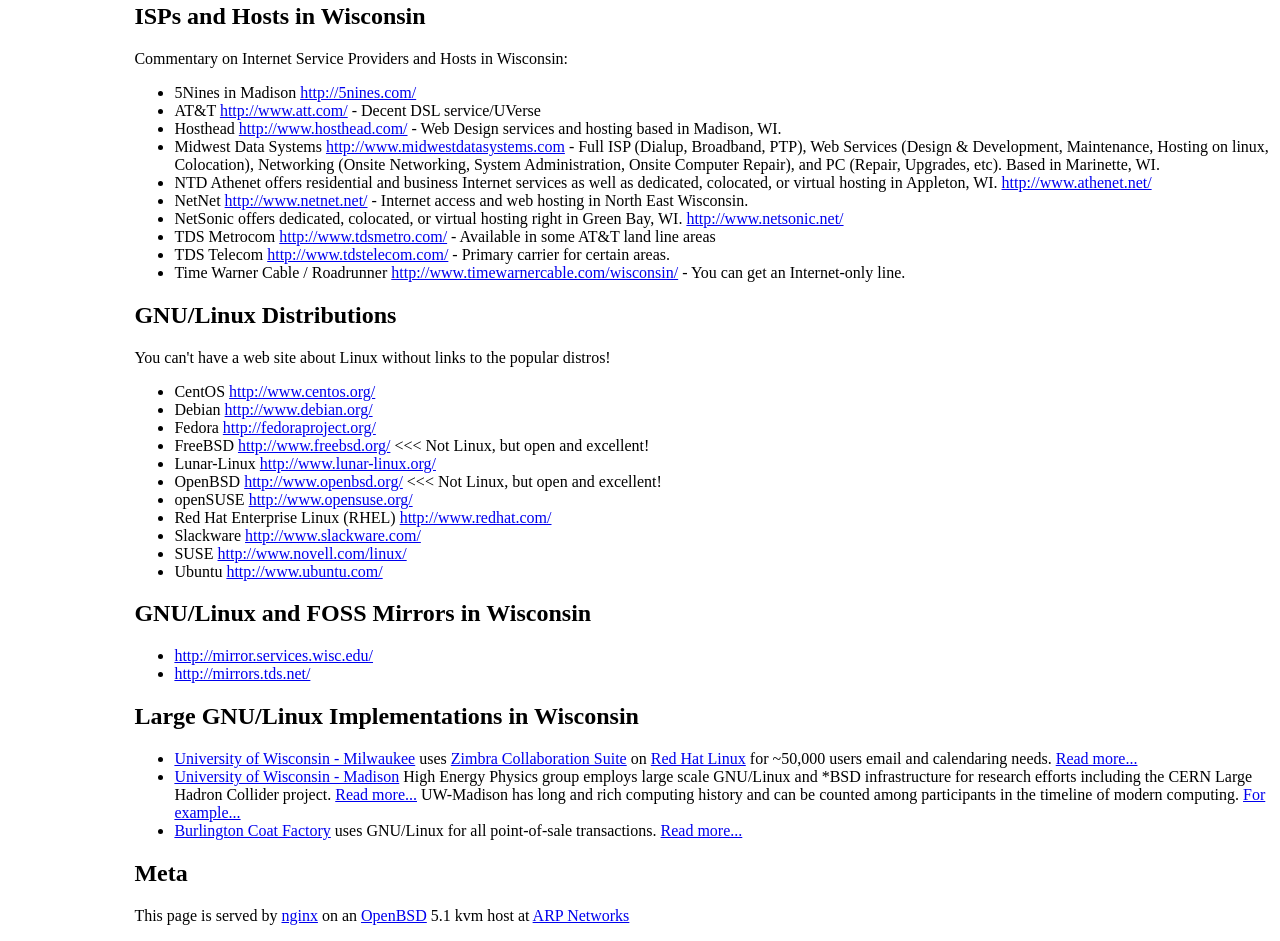
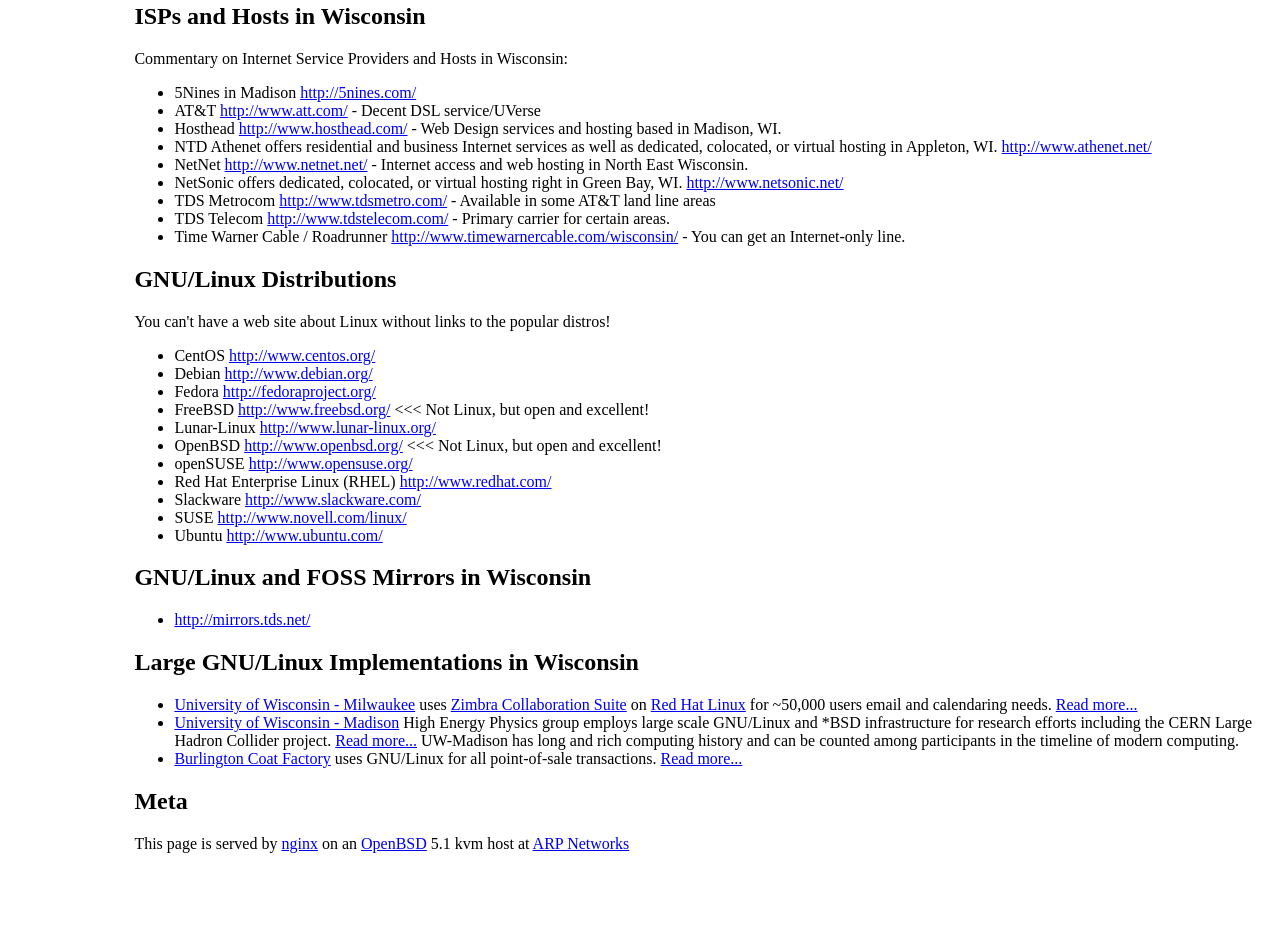
Before and after one commit to bertramt/wisconsinlinux, a plain HTML site: page index.htm in a window 1280 px wide. Shown: the part 1493-2434 px from the top of the page. After the commit the page ends 2362 px from the top, so only its background shows below. Drawn offline with Linux system fonts and the light colour scheme.

Commit message:
Broken link pruning.

```diff
--- a/index.htm
+++ b/index.htm
@@ -39,7 +39,7 @@
 <script>!function(d,s,id){var js,fjs=d.getElementsByTagName(s)[0];if(!d.getElementById(id)){js=d.createElement(s);js.id=id;js.src="//platform.twitter.com/widgets.js";fjs.parentNode.insertBefore(js,fjs);}}(document,"script","twitter-wjs");</script>
 </p>
 
-<p>Last Updated: 2013-12-01</p>
+<p>Last Updated: 2013-12-08</p>
 
 <h2>Wisconsin Linux User Groups (LUG's)</h2>
 <ul>
@@ -107,7 +107,6 @@
 <li>5Nines in Madison <a href="http://5nines.com/">http://5nines.com/</a>
 </li><li> AT&amp;T <a href="http://www.att.com/">http://www.att.com/</a> - Decent DSL service/UVerse
 </li><li> Hosthead <a href="http://www.hosthead.com/">http://www.hosthead.com/</a> - Web Design services and hosting based in Madison, WI.
-</li><li> Midwest Data Systems <a href="http://www.midwestdatasystems.com">http://www.midwestdatasystems.com</a> - Full ISP (Dialup, Broadband, PTP), Web Services (Design &amp; Development, Maintenance, Hosting on linux, Colocation), Networking (Onsite Networking, System Administration, Onsite Computer Repair), and PC (Repair, Upgrades, etc). Based in Marinette, WI.
 </li><li> NTD Athenet offers residential and business Internet services as well as dedicated, colocated, or virtual hosting in Appleton, WI. <a href="http://www.athenet.net/">http://www.athenet.net/</a>
 </li><li> NetNet <a href="http://www.netnet.net/">http://www.netnet.net/</a> - Internet access and web hosting in North East Wisconsin.
 </li><li> NetSonic offers dedicated, colocated, or virtual hosting right in Green Bay, WI. <a href="http://www.netsonic.net/">http://www.netsonic.net/</a>
@@ -133,13 +132,12 @@
 </li></ul>
 
 <h2>GNU/Linux and FOSS Mirrors in Wisconsin</h2>
-<ul><li> <a href="http://mirror.services.wisc.edu/">http://mirror.services.wisc.edu/</a>
-</li><li> <a href="http://mirrors.tds.net/">http://mirrors.tds.net/</a>
+<ul><li> <a href="http://mirrors.tds.net/">http://mirrors.tds.net/</a>
 </li></ul>
 
 <h2>Large GNU/Linux Implementations in Wisconsin</h2>
 <ul><li> <a href="http://www.uwm.edu/" title="http://www.uwm.edu/">University of Wisconsin - Milwaukee</a> uses <a href="http://www.zimbra.com/" title="http://www.zimbra.com/">Zimbra Collaboration Suite</a> on <a href="http://www.redhat.com/" title="http://www.redhat.com/">Red Hat Linux</a> for ~50,000 users email and calendaring needs. <a href="http://customers.redhat.com/2009/08/27/university-of-wisconsin-milwaukee-zimbra-red-hat/" title="http://customers.redhat.com/2009/08/27/university-of-wisconsin-milwaukee-zimbra-red-hat/">Read more...</a>
-</li><li> <a href="http://www.wisc.edu/" title="http://www.wisc.edu/">University of Wisconsin - Madison</a> High Energy Physics group employs large scale GNU/Linux and *BSD infrastructure for research efforts including the CERN Large Hadron Collider project. <a href="http://www.hep.wisc.edu/computing/" title="http://www.hep.wisc.edu/computing/">Read more...</a>  UW-Madison has long and rich computing history and can be counted among participants in the timeline of modern computing. <a href="http://www.doit.wisc.edu/about/history.asp" title="http://www.doit.wisc.edu/about/history.asp">For example...</a>
+</li><li> <a href="http://www.wisc.edu/" title="http://www.wisc.edu/">University of Wisconsin - Madison</a> High Energy Physics group employs large scale GNU/Linux and *BSD infrastructure for research efforts including the CERN Large Hadron Collider project. <a href="http://www.hep.wisc.edu/computing/" title="http://www.hep.wisc.edu/computing/">Read more...</a>  UW-Madison has long and rich computing history and can be counted among participants in the timeline of modern computing.
 </li><li> <a href="http://www.burlingtoncoatfactory.com/" title="http://www.burlingtoncoatfactory.com/">Burlington Coat Factory</a> uses GNU/Linux for all point-of-sale transactions. <a href="http://www.linux.com/archive/articles/24998" title="http://www.linux.com/archive/articles/24998">Read more...</a>
 </li></ul>
 
```
